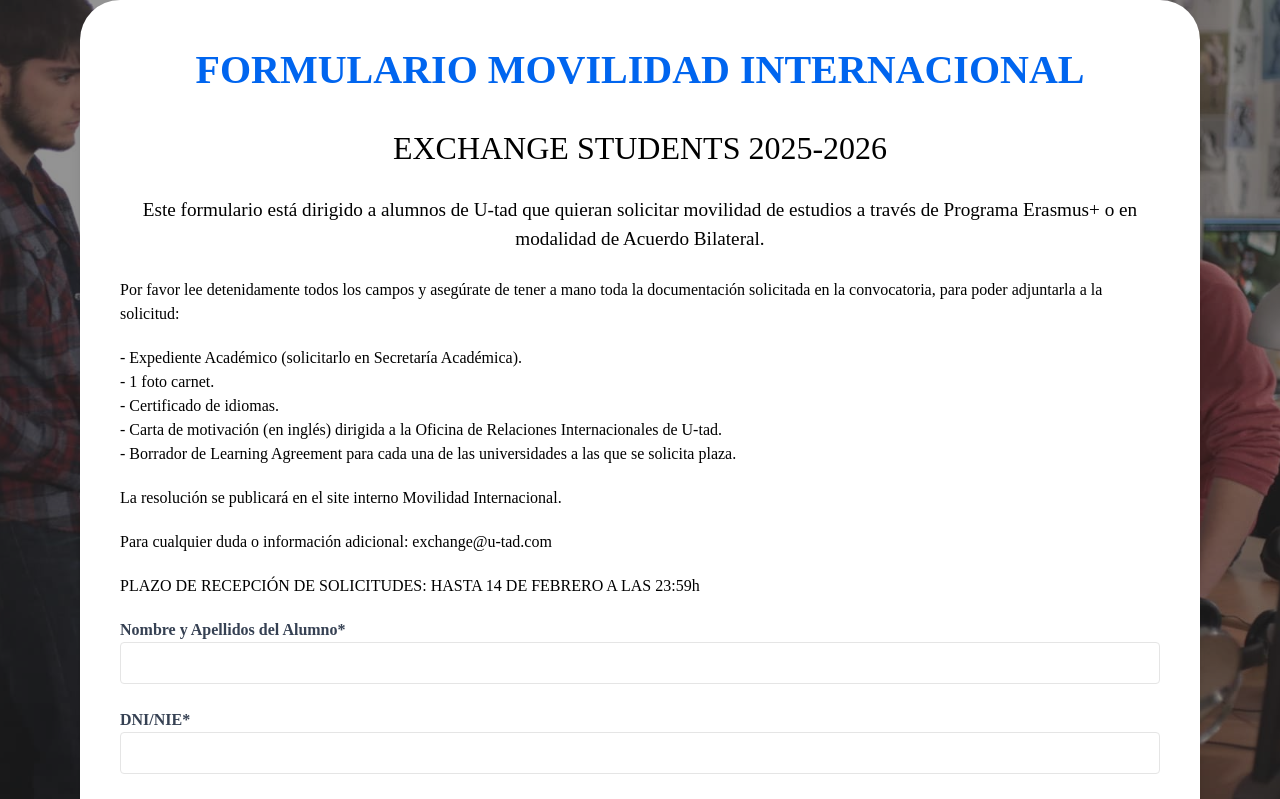
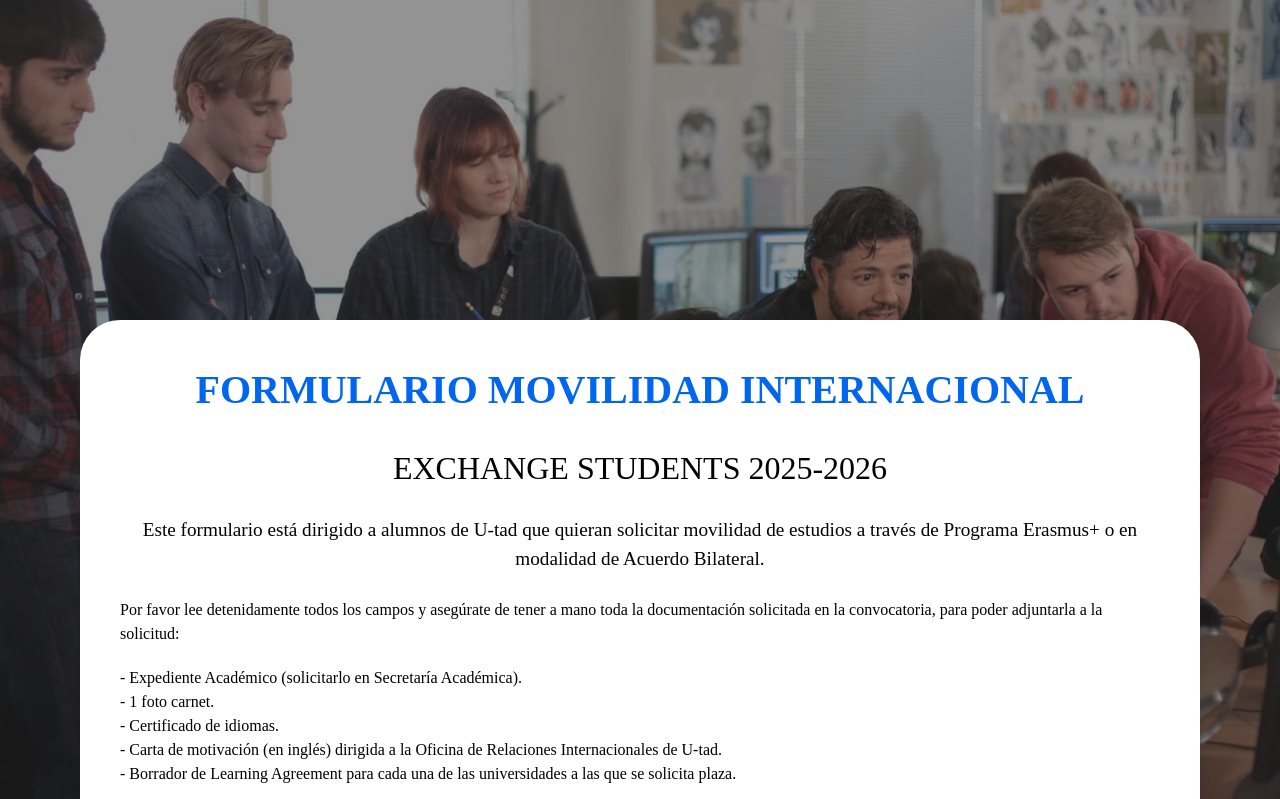
Before and after one commit to Proyectos3MovInt/movilidadInternacional, a Next.js app: page /form-outgoing in a window 1280 px wide. Shown: the top 799 px of the page. Built offline with nearby package versions, Linux system fonts and the light colour scheme.

Commit message:
css minor changes

```diff
--- a/src/components/formulario/Formulario.jsx
+++ b/src/components/formulario/Formulario.jsx
@@ -25,7 +25,7 @@ export default function Formulario() {
     >
       <Overlay />
       <form
-        className="relative bg-white rounded-[2.5rem] flex flex-col p-10 w-[90%] max-w-[70rem] shadow-lg font-[Montserrat] items-start overflow-auto text-black"
+        className="relative bg-white rounded-[2.5rem] mt-80 flex flex-col p-10 w-[90%] max-w-[70rem] shadow-lg font-[Montserrat] items-start overflow-auto text-black"
         onSubmit={handleSubmit(onSubmit)}
       >
         <h2 className="text-[2.5rem] font-bold text-[#0065EF] text-center w-full mb-6">FORMULARIO MOVILIDAD INTERNACIONAL</h2>
```
